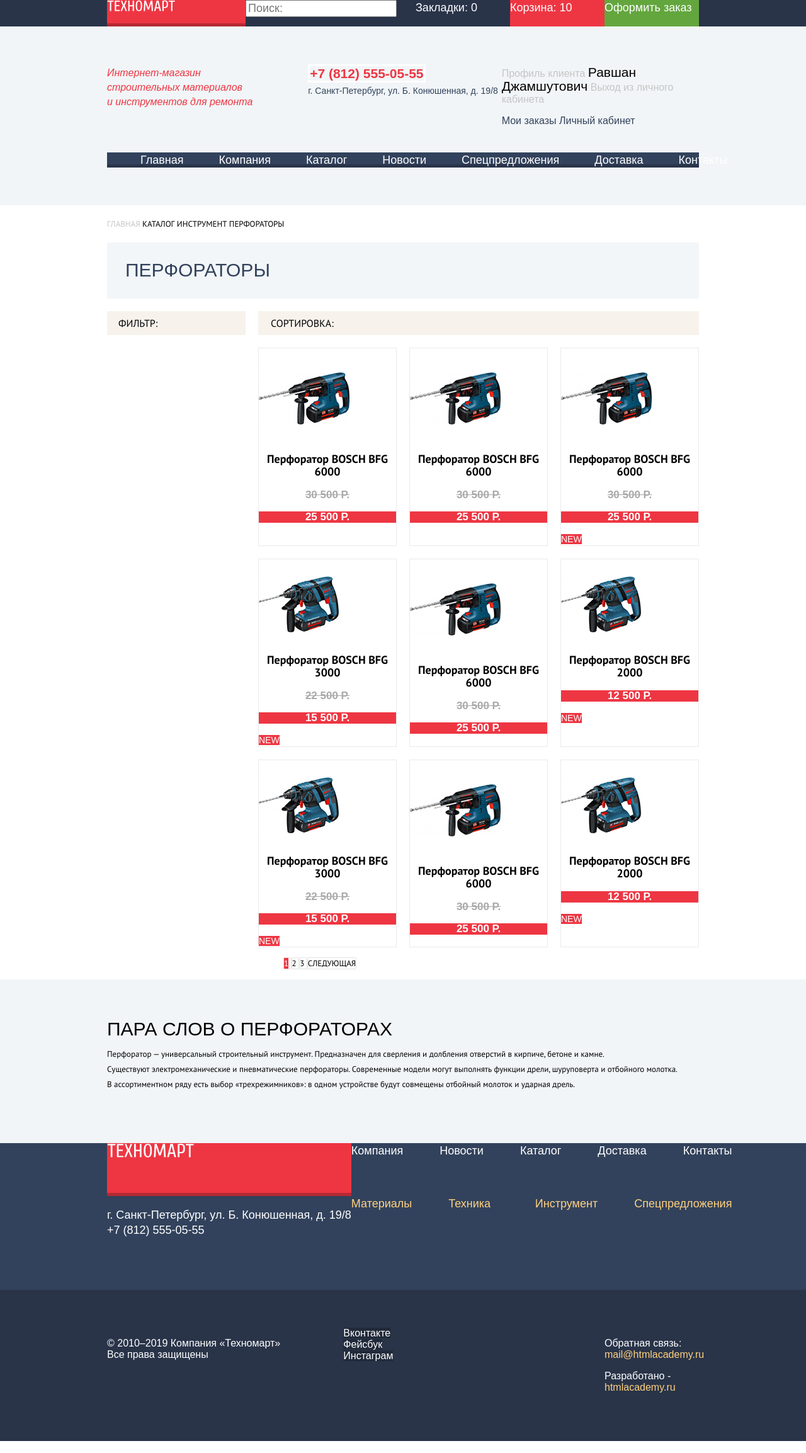
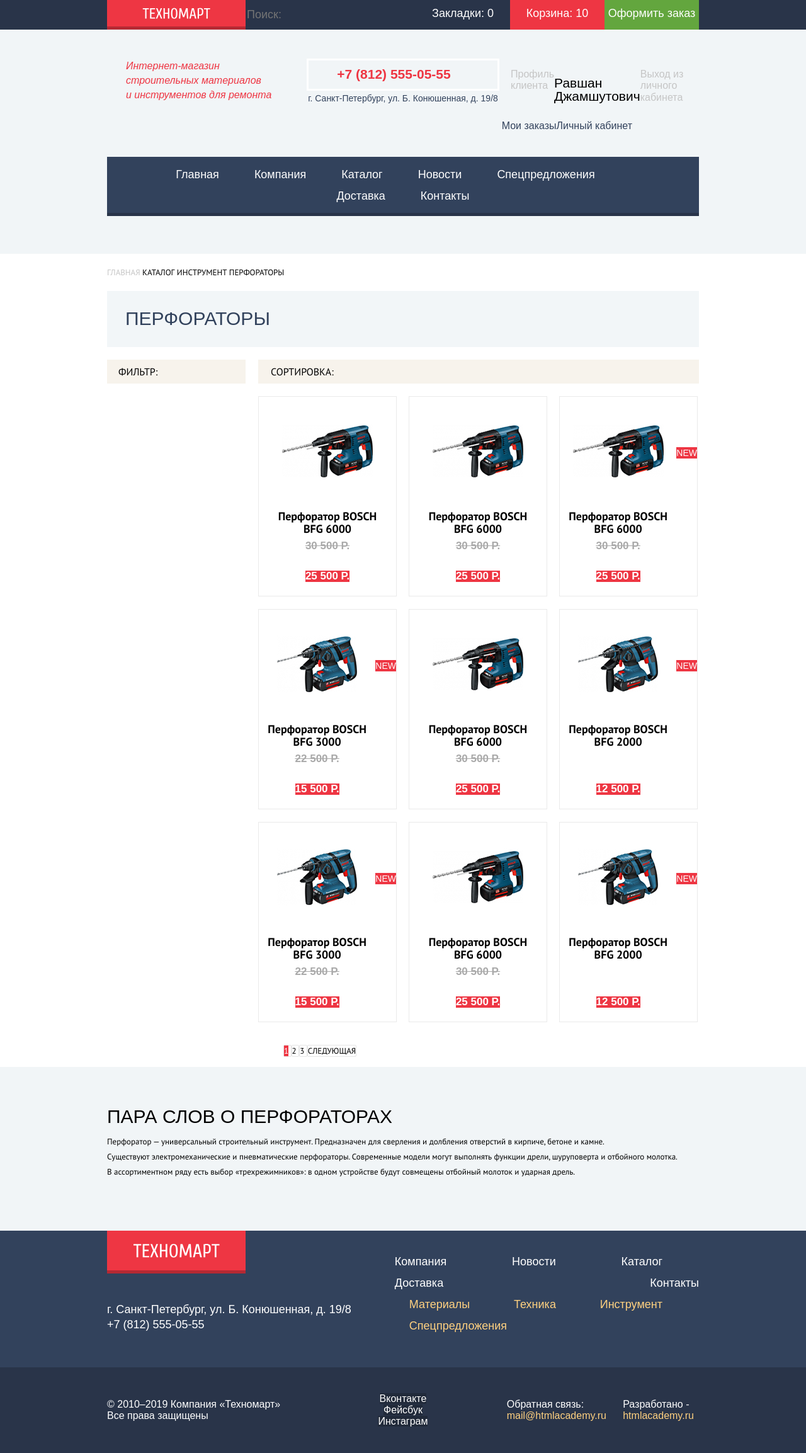
Before and after one commit to AlinaSerova/1550905-technomart-29, a plain HTML site: page catalog.html in a window 1280 px wide. Shown: the whole page at 63% size. Drawn offline with Linux system fonts and the light colour scheme; a web font is replaced by a local one.

Commit message:
Добавила сетки на флексах для главной страницы

```diff
--- a/catalog.html
+++ b/catalog.html
@@ -18,44 +18,50 @@
       <a class="header-logo">
         <img src="img/content/logo-technomart.svg" width="108" height="18" alt="Логотип Техномарта">
       </a>
-      <label><input type="search" placeholder="Поиск:"></label>
-      <a class="header-menu-bookmarks" href="">Закладки: 0</a>
-      <a class="header-menu-cart header-menu-cart-catalog" href="">Корзина: 10</a>
-      <a class="header-menu-order" href="">Оформить заказ</a>
+      <div class="header-menu-container">
+        <input type="search" placeholder="Поиск:" id="search"><label for="search"></label>
+        <a class="header-menu-bookmarks" href="">Закладки: 0</a>
+        <a class="header-menu-cart header-menu-cart-catalog" href="">Корзина: 10</a>
+        <a class="header-menu-order" href="">Оформить заказ</a>
+      </div>
     </div>
   </div>
   <!-- Общая информация -->
   <section class="header-info">
     <h2 class="invisible">О магазине</h2>
-    <p class="header-site-title">Интернет-магазин<br>строительных материалов<br>и инструментов для ремонта</p>
-    <p class="header-address">
-      <a class="header-phone" href="tel:+78125550555">+7 (812) 555-05-55</a><br>
+    <div class="title-site-container">
+      <span class="header-site-title">Интернет-магазин<br>строительных материалов<br>и инструментов для ремонта</span>
+    </div>
+    <div class="address-container">
+      <a class="header-phone" href="tel:+78125550555">+7 (812) 555-05-55</a>
+      <span class="header-address">
       г. Санкт-Петербург, ул. Б. Конюшенная, д. 19/8
-    </p>
-    <div class="header-button">
+    </span>
+    </div>
+    <div class="header-button-catalog">
       <p class="header-button">
         <a class="account-user-icon" href="">Профиль клиента</a>
         <a class="account-button account-button-user" href="">Равшан Джамшутович</a>
         <a class="account-exit-icon" href="index.html">Выход из личного кабинета</a>
       </p>
-      <div class="header-link">
+      <div class="header-link-catalog">
         <a class="account-link" href="">Мои заказы</a>
         <a class="account-link" href="">Личный кабинет</a>
       </div>
     </div>
   </section>
   <!-- Навигация -->
-  <nav class="main-navigation container">
-    <ul class="site-navigation">
-      <li><a href="index.html">Главная</a></li>
-      <li><a href="">Компания</a></li>
-      <li><a href="catalog.html">Каталог</a></li>
-      <li><a href="">Новости</a></li>
-      <li><a href="">Спецпредложения</a></li>
-      <li><a href="">Доставка</a></li>
-      <li><a href="">Контакты</a></li>
-    </ul>
-  </nav>
+  <div class="nav-container">
+    <nav class="main-navigation">
+      <a class="item" href="">Главная</a>
+      <a class="item" href="">Компания</a>
+      <a class="item" href="catalog.html">Каталог</a>
+      <a class="item" href="">Новости</a>
+      <a class="item" href="">Спецпредложения</a>
+      <a class="item" href="">Доставка</a>
+      <a class="item" href="">Контакты</a>
+    </nav>
+  </div>
 </header>
 <!-- Контент -->
 <main>
--- a/css/style.css
+++ b/css/style.css
@@ -90,11 +90,21 @@
   background-color: var(--basic-graphite-dark);
 }
 
-.header-menu {
+/*.header-menu {
   width: 940px;
   display: grid;
   grid-template-columns: 220px 1fr 150px 150px 150px;
   grid-template-rows: 42px;
+  margin: 0 auto;
+  font-size: 18px;
+  line-height: 24px;
+  color: var(--basic-white);
+}*/
+
+.header-menu {
+  width: 940px;
+  display: grid;
+  grid-template-columns: min-content 1fr;
   margin: 0 auto;
   font-size: 18px;
   line-height: 24px;
@@ -107,16 +117,49 @@
   box-shadow: inset 0 -5px 0 rgba(0, 0, 0, 0.24);
 }
 
+.header-logo {
+  width: 108px;
+  height: 18px;
+  padding: 12px 56px 17px 56px;
+}
+
+.header-menu-container {
+  display: flex;
+  align-items: stretch;
+}
+
+.header-menu-container a {
+  flex-shrink: 0;
+  width: 150px;
+}
+
+.header-menu-container input[type="search"] {
+  flex-grow: 1;
+  flex-basis: auto;
+  background-color: var(--basic-graphite-dark);
+  border: none;
+}
+
 .header-menu a {
   color: var(--basic-white);
 }
 
 .header-menu-order {
   background-color: var(--basic-green);
+  display: flex;
+  padding: 9px 0;
+  justify-content: center;
+}
+
+.header-menu-bookmarks,
+.header-menu-cart {
+  display: flex;
+  padding: 9px 0;
+  justify-content: center;
 }
 
 .header-menu-cart-catalog {
-  background-color: var(--basic-red)
+  background-color: var(--basic-red);
 }
 
 .header-menu-bookmarks:hover,
@@ -150,6 +193,14 @@
   margin: 46px auto 0 auto;
 }
 
+.title-site-container {
+  display: flex;
+  flex-wrap: wrap;
+  flex-direction: column;
+  justify-content: start;
+  padding: 0 30px;
+}
+
 .header-site-title {
   font-size: 16px;
   line-height: 23px;
@@ -157,23 +208,41 @@
   color: var(--basic-red);
 }
 
+.address-container {
+  justify-self: center;
+  display: flex;
+  flex-direction: column;
+  align-items: center;
+  justify-content: start;
+}
+
 .header-address {
   font-size: 14px;
   line-height: 24px;
   color: var(--basic-graphite);
-  justify-self: center;
+
 }
 
 .header-phone {
+  order: 0;
   font-size: 21px;
   line-height: 30px;
   font-weight: bold;
   color: var(--basic-red);
   border: 3px solid var(--basic-white);
+  padding: 7px 74px 8px 45px;
 }
 
 .header-button {
   justify-self: right;
+  max-width: 299px;
+  display: flex;
+  justify-content: flex-end;
+  align-items: flex-start;
+}
+
+.account-button-login {
+  margin-right: 10px;
 }
 
 .account-button {
@@ -181,6 +250,7 @@
   font-size: 21px;
   line-height: 21px;
   color: var(--basic-black);
+  padding: 12px 0;
 }
 
 .account-button-login:hover,
@@ -202,6 +272,17 @@
   text-align: center;
 }
 
+.header-link-catalog {
+  display: flex;
+}
+
+.header-link-catalog a {
+  color: var(--basic-graphite);
+  font-size: 16px;
+  line-height: 18px;
+  text-align: center;
+}
+
 .account-user-icon,
 .account-exit-icon {
   color: var(--basic-grey);
@@ -209,32 +290,41 @@
 
 /* Header - navigation section */
 
-.site-navigation {
+.nav-container {
+  width: 940px;
+  margin: 40px auto 60px auto;
+
+}
+
+.main-navigation {
+  font-size: 18px;
+  line-height: 24px;
   background-color: var(--basic-graphite);
   box-shadow: inset 0 -5px 0 var(--basic-graphite-dark);
-  list-style: none;
-  font-size: 18px;
-  line-height: 24px;
-  display: grid;
-  grid-template-columns: repeat(7, 1fr);
-  gap: 56px;
-  margin: 40px auto 60px auto;
-  padding: 0 53px;
+  padding: 16px 53px 10px 53px;
+  display: flex;
+  flex-wrap: wrap;
+  justify-content: center;
 }
 
-.site-navigation li {
-  display: inline;
+.main-navigation .item {
+  margin-right: 56px;
+  padding-bottom: 10px;
 }
 
-.site-navigation a {
+.main-navigation .item:nth-child(7n) {
+  margin-right: 0;
+}
+
+.main-navigation a {
   color: var(--basic-white);
 }
 
-.site-navigation a:hover {
+.main-navigation a:hover {
   background-color: var(--basic-graphite-dark);
 }
 
-.site-navigation a:active {
+.main-navigation a:active {
   opacity: 0.5;
   background-color: var(--special-graphite);
 }
@@ -397,6 +487,7 @@
 .title-for-list {
   background-color: var(--basic-beige-light);
   color: var(--basic-graphite);
+  padding: 29px 0 30px 28px;
 }
 
 .title-for-info {
@@ -422,35 +513,42 @@
 
 .goods {
   display: grid;
-  grid-template-columns: 1fr 1fr 1fr 1fr;
-  grid-template-rows: 89px 1fr;
+  /*grid-template-columns: 1fr 1fr 1fr 1fr;
+  grid-template-rows: 89px 1fr;*/
+  grid-template-columns: 1fr;
+  grid-template-rows: min-content 1fr;
   gap: 20px;
   margin: 59px auto 70px auto;
 }
 
-.title-for-list {
+/*.title-for-list {
   grid-column-start: 1;
   grid-column-end: -1;
   grid-row-start: 1;
   grid-row-end: 2;
   padding: 29px 0 30px 28px;
-}
+}*/
 
 .goods-button,
 .manufacturers-button {
-  grid-column-start: -1;
+  /*grid-column-start: -1;
   grid-column-end: -2;
   grid-row-start: 1;
-  grid-row-end: 2;
+  grid-row-end: 2;*/
   margin: 25px 14px 26px 0;
-  padding-top: 11px;
+  padding: 11px 0 9px 0;
+  width: 192px;
+  display: flex;
+  flex-wrap: wrap;
+  align-items: center;
+  justify-content: center;
 }
 
-.catalog-small-container {
+/*.catalog-small-container {
   grid-column-start: 1;
   grid-column-end: -1;
   grid-template-columns: 1fr 1fr 1fr 1fr;
-}
+}*/
 
 /* Catalog */
 .catalog {
@@ -502,21 +600,53 @@
   grid-column-end: -2;
 }
 
-.catalog-full-container {
+/*.catalog-full-container {
   grid-template-columns: 1fr 1fr 1fr;
-}
+}*/
 
-.catalog-list {
+/*.catalog-list {
   list-style: none;
   padding: 0;
   display: grid;
   gap: 20px;
   margin: 0 auto;
+}*/
+.catalog-list {
+  list-style: none;
+  padding: 0;
+  margin: 0 auto;
+  display: flex;
+  flex-wrap: wrap;
 }
 
 .catalog-item {
   background-color: var(--basic-white);
   border: 1px solid var(--basic-grey-extralight);
+  display: grid;
+  width: 218px;
+  height: 316px;
+  margin-right: 19px;
+  grid-template-columns: 1fr;
+  grid-template-rows: 178px 43px 38px min-content;
+  justify-items: center;
+  align-items: center;
+}
+
+.catalog-small-container .catalog-item:nth-child(4n) {
+  margin-right: 0;
+}
+
+.catalog-full-container .catalog-item {
+  margin-bottom: 20px;
+}
+
+.catalog-full-container .catalog-item:nth-child(3n) {
+  margin-right: 0;
+}
+
+.catalog-item.mark-new:after {
+  grid-row-start: 1;
+  grid-row-end: 2;
 }
 
 .catalog-item h3 {
@@ -526,6 +656,16 @@
   line-height: 20px;
   font-weight: bold;
   text-align: center;
+  grid-row-start: 2;
+  grid-row-end: 3;
+  width: 185px;
+}
+
+.catalog-item-image {
+  grid-row-start: 1;
+  grid-row-end: 2;
+  justify-content: center;
+  align-content: center;
 }
 
 .catalog-item-title {
@@ -544,11 +684,32 @@
 .catalog-item-old-price {
   color: var(--special-grey);
   text-decoration-line: line-through;
+  grid-row-start: 3;
+  grid-row-end: -2;
+  padding: 7px 0 13px 0;
 }
 
 .catalog-item-price {
   background-color: var(--basic-red);
   color: var(--basic-white);
+  grid-row-start: -2;
+  grid-row-end: -1;
+}
+
+.catalog-button-container {
+  display: flex;
+  flex-direction: column;
+  justify-content: space-between;
+  align-content: center;
+  grid-row-start: 1;
+  grid-row-end: 2;
+}
+
+.catalog-button {
+  width: 135px;
+  height: 38px;
+  padding: 10px 0 10px 0;
+  margin-bottom: 10px;
 }
 
 .catalog-button-buy,
@@ -643,34 +804,60 @@
 
 /* Main page - Manufacturers section */
 
+.manufacturers {
+  display: grid;
+  /* grid-template-columns: 1fr 1fr 1fr 1fr;
+   grid-template-rows: 89px 1fr 1fr;
+   gap: 20px;*/
+  grid-template-columns: 1fr;
+  grid-template-rows: min-content 1fr;
+  gap: 20px;
+  margin: 50px auto;
+}
+
+.title-of-block {
+  display: flex;
+  background-color: var(--basic-beige-light);
+  justify-content: space-between;
+  flex-wrap: wrap;
+  align-items: center;
+}
+
 .manufacturers-list {
   list-style: none;
   padding: 0;
   margin: 0;
-  display: grid;
-  grid-template-columns: 1fr 1fr 1fr 1fr;
-  grid-template-rows: 1fr 1fr;
-  gap: 20px;
+  /* display: grid;
+   grid-template-columns: 1fr 1fr 1fr 1fr;
+   grid-template-rows: 1fr 1fr;
+   gap: 20px;*/
+  display: flex;
+  flex-direction: row;
+  flex-wrap: wrap;
+  justify-content: space-between;
 }
 
-.manufacturers {
-  display: grid;
-  grid-template-columns: 1fr 1fr 1fr 1fr;
-  grid-template-rows: 89px 1fr 1fr;
-  gap: 20px;
-  margin: 70px auto;
-}
-
-.manufacturers-container {
+/*.manufacturers-container {
   grid-column-start: 1;
   grid-column-end: -1;
   grid-row-start: 2;
   grid-row-end: -1;
-}
+}*/
 
 .manufacturers-item {
   background-color: var(--basic-white);
   border: 1px solid var(--basic-grey-extralight);
+  margin-right: 20px;
+  margin-bottom: 20px;
+  min-width: 217px;
+  min-height: 143px;
+  display: flex;
+  justify-content: center;
+  align-items: center;
+}
+
+.manufacturers-item:nth-child(4n) {
+  margin-right: 0;
 }
 
 .manufacturers-item:hover {
@@ -708,14 +895,36 @@
 /* Main page - About company section */
 
 .about-company {
-  display: grid;
-  grid-template-columns: 1fr 1fr;
-  gap: 20px;
+  display: flex;
+  justify-content: space-between;
   margin: 70px auto;
 }
 
+.features {
+  width: 460px;
+  display: flex;
+  flex-direction: column;
+  align-items: flex-start;
+  flex-wrap: wrap;
+}
+
 .contacts {
-  justify-self: right;
+  margin-left: 180px;
+  display: flex;
+  flex-direction: column;
+  flex-wrap: wrap;
+}
+
+.features a,
+.contacts a {
+  margin-top: auto;
+  padding-top: 11px;
+  padding-bottom: 9px;
+}
+
+.features a {
+  padding-right: 40px;
+  padding-left: 40px;
 }
 
 .transport-company {
@@ -741,18 +950,42 @@
   background-color: var(--basic-graphite);
 }
 
+.footer-navigation,
+.footer-offers,
+.footer-social {
+  list-style: none;
+  padding: 0;
+  margin: 0;
+}
+
 .footer-navigation-part {
   font-size: 18px;
   line-height: 24px;
   display: grid;
   grid-template-columns: max-content 1fr;
-  grid-template-rows: 1fr 1fr;
+  grid-template-rows: max-content 1fr;
 }
 
 .footer-logo,
 .footer-address {
   grid-column-start: 1;
   grid-column-end: 2;
+
+  /*outline: 5px solid rgba(0, 255, 0, 0.7);
+  outline-offset: -5px;*/
+}
+
+.footer-address {
+  grid-row-start: 2;
+  align-self: start;
+  margin-bottom: 54px;
+}
+
+.footer-logo {
+  width: 138px;
+  height: 23px;
+  padding: 20px 41px 25px 41px;
+  margin-bottom: 22px;
 }
 
 .footer-navigation {
@@ -761,10 +994,27 @@
   grid-row-start: 1;
   grid-row-end: 2;
   justify-self: end;
-  display: grid;
+  /*display: grid;
   grid-template-columns: repeat(5, 1fr);
-  gap: 58px;
+  gap: 58px;*/
+  display: flex;
+  flex-wrap: wrap;
+  margin-top: 27px;
+  margin-left: 69px;
+  justify-content: space-between;
+  align-items: start;
 
+  /*outline: 5px solid rgba(0, 255, 0, 0.7);
+  outline-offset: -5px;*/
+}
+
+.footer-navigation li {
+  margin-right: 58px;
+  padding-top: 10px;
+}
+
+.footer-navigation li:nth-child(5n) {
+  margin-right: 0;
 }
 
 .footer-offers {
@@ -773,9 +1023,28 @@
   grid-row-start: 2;
   grid-row-end: -1;
   justify-self: end;
-  display: grid;
+  align-self: center;
+  /*display: grid;
   grid-template-columns: repeat(4, 1fr);
-  gap: 58px;
+  gap: 58px;*/
+  display: flex;
+  flex-wrap: wrap;
+  margin-left: 92px;
+  margin-bottom: 54px;
+  justify-content: space-between;
+  align-items: flex-start;
+
+  /*outline: 5px solid rgba(0, 255, 0, 0.7);
+  outline-offset: -5px;*/
+}
+
+.footer-offers li {
+  margin-right: 58px;
+  padding-top: 10px;
+}
+
+.footer-offers li:nth-child(4n) {
+  margin-right: 0;
 }
 
 .footer-address,
@@ -786,14 +1055,6 @@
 
 .footer-offers a {
   color: var(--basic-yellow-light);
-}
-
-.footer-navigation,
-.footer-offers,
-.footer-social {
-  list-style: none;
-  padding: 0;
-  margin: 0;
 }
 
 .footer-navigation li:hover,
@@ -816,15 +1077,21 @@
   font-size: 16px;
   line-height: 18px;
   color: var(--basic-white);
-  padding: 60px 0;
-  margin-top: 65px;
+  padding: 34px 0;
+  /*margin-top: 65px;*/
   display: grid;
-  grid-template-columns: max-content 1fr 1fr;
+  grid-template-columns: 1fr 1fr 1fr;
+  grid-template-rows: min-content;
+  align-items: center;
 }
 
 .footer-social {
   width: 132px;
   justify-self: center;
+  display: flex;
+  flex-wrap: wrap;
+  flex-basis: 44px;
+  justify-content: center;
 }
 
 .social-button {
@@ -838,9 +1105,14 @@
 }
 
 .link {
-  max-width: 150px;
-  margin: 0;
-  justify-self: end;
+  min-width: 286px;
+  display: flex;
+  flex-wrap: nowrap;
+  justify-content: space-around;
+}
+
+.footer-feedback {
+  margin-right: 10px;
 }
 
 .footer-link {
```
Also changed, not shown: index.html (+36 -18 lines).
